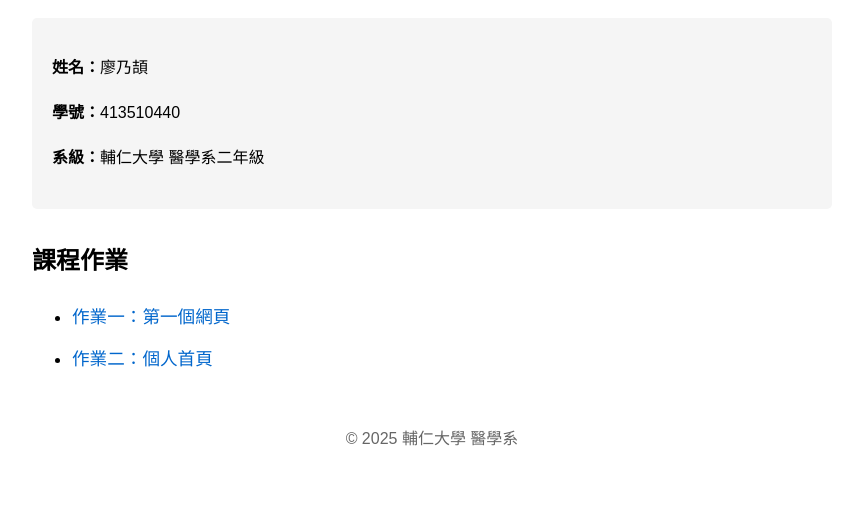
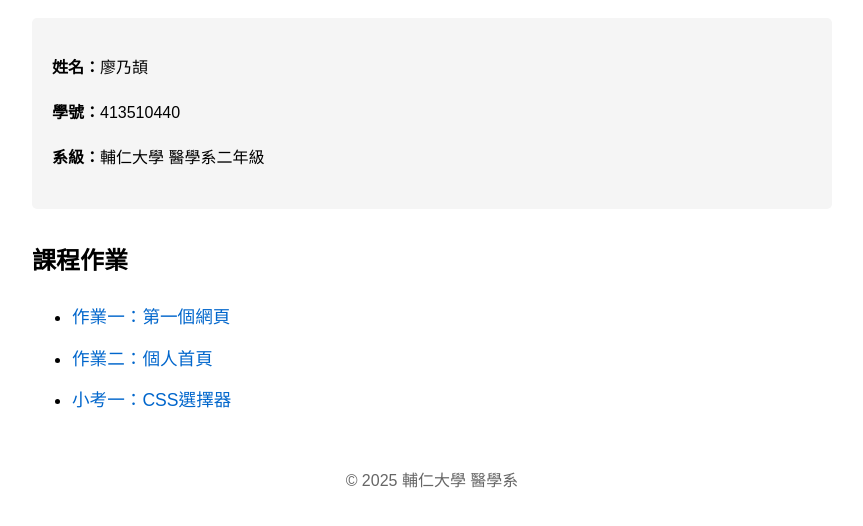
Before and after one commit to circuitcortex/circuitcortex.github.io, a plain HTML site: page index.html in a window 1280 px wide. Shown: the part 164-690 px from the top of the page, without its empty margins (208-1071 px from the left). Drawn offline with Linux system fonts and the light colour scheme.

Commit message:
update the index.html of the project: adding a link to quiz 1

```diff
--- a/index.html
+++ b/index.html
@@ -54,6 +54,7 @@
     <ul>
         <li><a href="hw1/">作業一：第一個網頁</a></li>
         <li><a href="hw2/">作業二：個人首頁</a></li>
+        <li><a href="quiz1/">小考一：CSS選擇器</a></li>
     </ul>
 </div>
 
```
